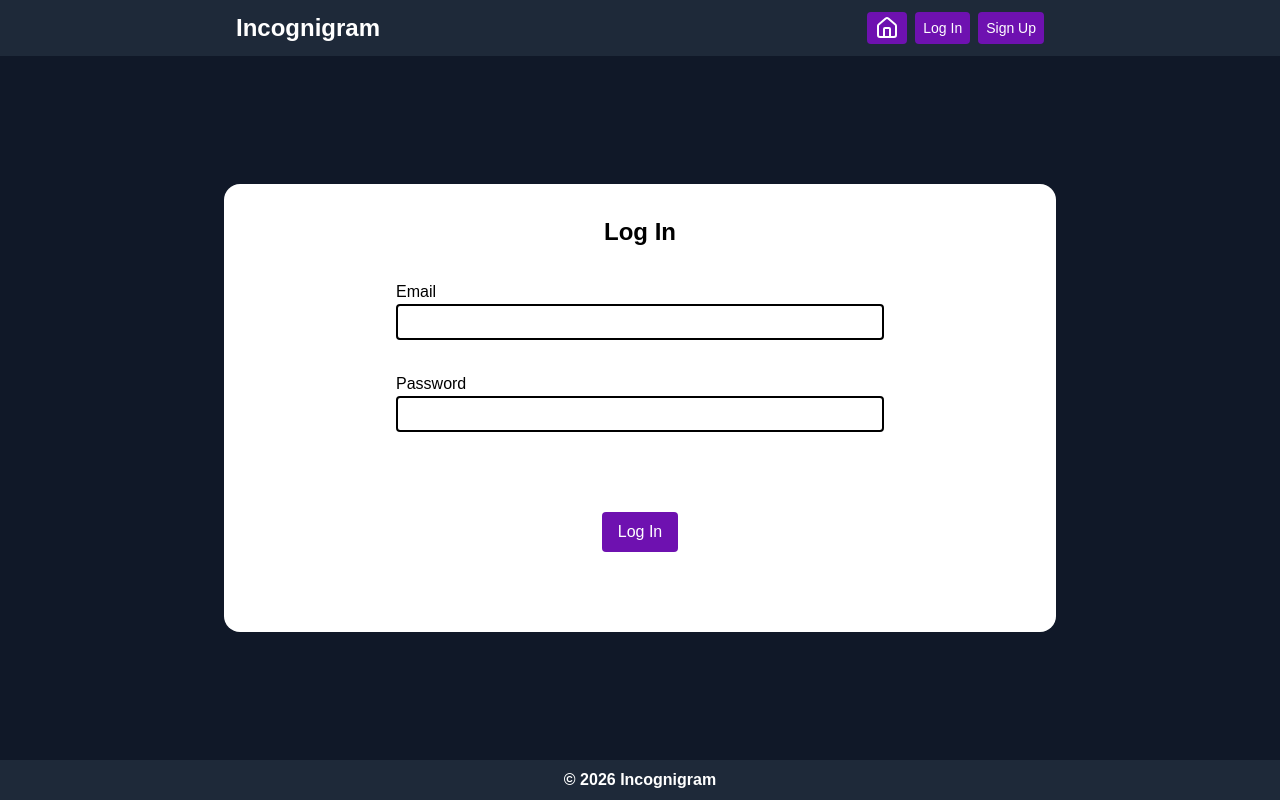
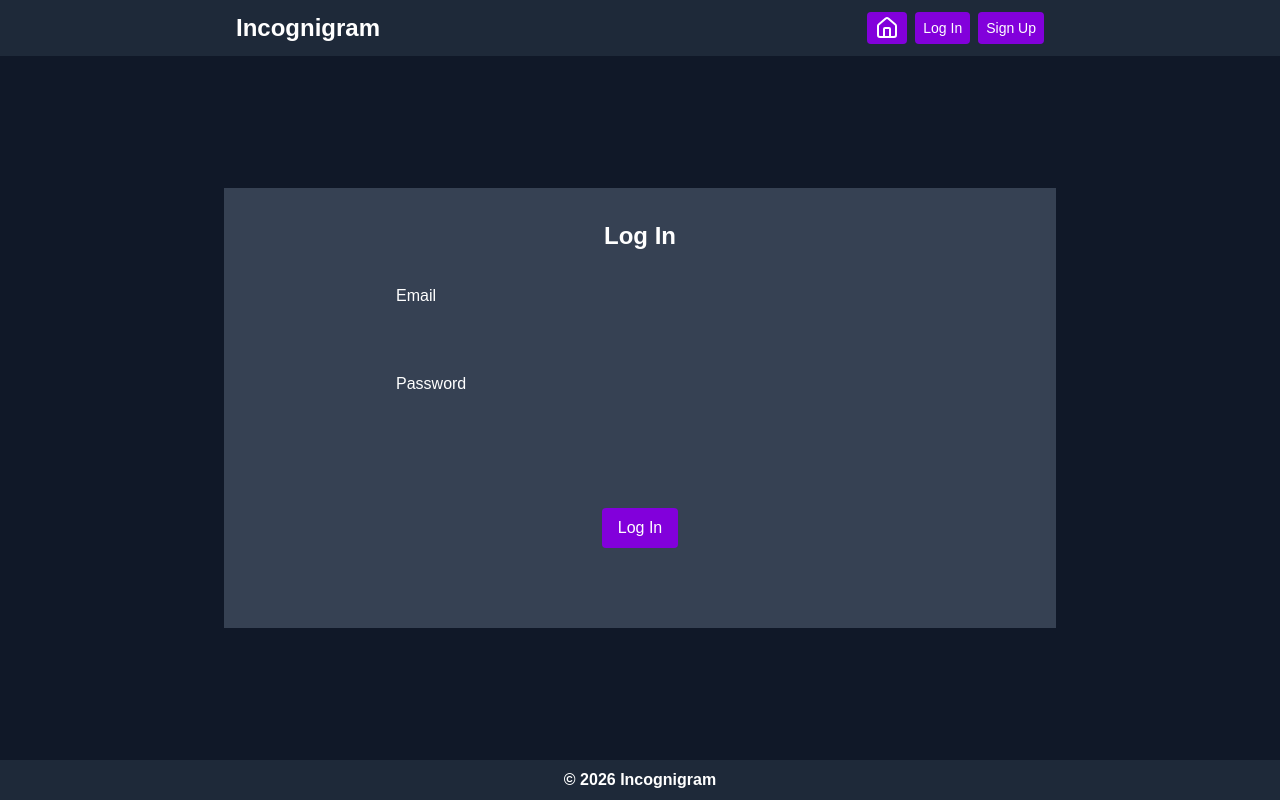
Before and after one commit to nathaniel-knerr/incognigram, a Next.js app: page /log-in in a window 1280 px wide. Built offline with nearby package versions, Linux system fonts and the light colour scheme; no server answers.

Commit message:
Made theme of site more dark with less contrast

```diff
--- a/app/layout.tsx
+++ b/app/layout.tsx
@@ -21,7 +21,7 @@ export const metadata: Metadata = {
 
 export default function RootLayout({ children }: LayoutProps<"/">) {
   return (
-    <html lang="en" className={`${geistSans.variable} ${geistMono.variable} min-h-screen antialiased scrollbar-thumb-purple-800 scrollbar-track-gray-800`}>
+    <html lang="en" className={`${geistSans.variable} ${geistMono.variable} min-h-screen antialiased scrollbar-thumb-purple-700 scrollbar-track-gray-800 scrollbar-thin`}>
       <body className="min-h-screen flex flex-col bg-gray-900">
         <Navbar />
         {children}
--- a/app/log-in/page.tsx
+++ b/app/log-in/page.tsx
@@ -26,19 +26,19 @@ export default function LogIn() {
     return(
         <>
             <main className="flex-1 flex flex-col items-center justify-center bg-gray-900">
-                <form onSubmit={handleSubmit} className="w-full md:w-[65%] flex flex-col items-center bg-white p-4 m-4 md:rounded-2xl">
-                    <h2 className="text-2xl text-black font-bold p-4">Log In</h2>
+                <form onSubmit={handleSubmit} className="w-full md:w-[65%] flex flex-col items-center bg-gray-700 p-4 m-4">
+                    <h2 className="text-2xl text-white font-bold p-4">Log In</h2>
                     <div className="w-full md:w-[65%] flex flex-col p-4">
-                        <label htmlFor="log-in-email" className="text-md">Email</label>
-                        <input id="log-in-email" type="email" value={email} onChange={(e) => setEmail(e.target.value)} className="w-full text-md p-1 border-2 border-black rounded-sm"/>
+                        <label htmlFor="log-in-email" className="text-md text-white">Email</label>
+                        <input id="log-in-email" type="email" value={email} onChange={(e) => setEmail(e.target.value)} className="w-full text-md p-1"/>
                     </div>
 
                     <div className="w-full md:w-[65%] flex flex-col p-4">
-                        <label htmlFor="log-in-password" className="text-md">Password</label>
-                        <input id="log-in-password" type="password" value={password} onChange={(p) => setPassword(p.target.value)} className="w-full text-md p-1 border-2 border-black rounded-sm"/>
+                        <label htmlFor="log-in-password" className="text-md text-white">Password</label>
+                        <input id="log-in-password" type="password" value={password} onChange={(p) => setPassword(p.target.value)} className="w-full text-md p-1"/>
                     </div>
 
-                    <button type="submit" className="flex flex-col items-center justify-center text-md text-white bg-purple-800 m-16 p-2 px-4 rounded-sm">Log In</button>
+                    <button type="submit" className="flex flex-col items-center justify-center text-md text-white bg-purple-700 m-16 p-2 px-4 rounded-sm">Log In</button>
                 </form>
             </main>
         </>
--- a/app/profile/page.tsx
+++ b/app/profile/page.tsx
@@ -87,9 +87,9 @@ export default function Profile() {
     <>
       <main onSubmit={handleSubmit} className="flex-1 flex flex-col items-center bg-gray-900">
         <section className="w-full flex flex-col items-center">
-            <form className="bg-white w-full md:w-[65%] p-4 m-4 flex flex-col items-center justify-center">
-                <h2 className="text-2xl text-black font-bold p-4">Create Post</h2>
-                <textarea onChange={(e) => updatePostArea(e.target)} className="w-full md:w-[65%] text-md h-10 p-2 border-2 border-gray-900 resize-none overflow-hidden" placeholder="What's on your mind?"/>
+            <form className="bg-gray-700 w-full md:w-[65%] p-4 m-4 flex flex-col items-center justify-center">
+                <h2 className="text-2xl text-white font-bold p-4">Create Post</h2>
+                <textarea onChange={(e) => updatePostArea(e.target)} className="w-full md:w-[65%] text-md h-10 p-2 border-none bg-white resize-none overflow-hidden" placeholder="What's on your mind?"/>
                 <button type="submit" className="flex flex-col items-center justify-center text-md text-white bg-purple-800 m-4 p-2 px-4 rounded-sm">Post</button>
             </form>
         </section>
--- a/app/sign-up/page.tsx
+++ b/app/sign-up/page.tsx
@@ -28,19 +28,19 @@ export default function SignUp() {
     return(
         <>
             <main className="flex-1 flex flex-col items-center justify-center bg-gray-900">
-                <form onSubmit={handleSubmit} className="w-full md:w-[65%] flex flex-col items-center bg-white p-4 m-4 md:rounded-2xl">
-                    <h2 className="text-2xl text-black font-bold p-4">Sign Up</h2>
+                <form onSubmit={handleSubmit} className="w-full md:w-[65%] flex flex-col items-center bg-gray-700 p-4 m-4">
+                    <h2 className="text-2xl text-white font-bold p-4">Sign Up</h2>
                     <div className="w-full md:w-[65%] flex flex-col p-4">
-                        <label htmlFor="sign-up-email" className="text-md">Email</label>
-                        <input id="sign-up-email" type="email" value={email} onChange={(e) => setEmail(e.target.value)} className="w-full text-md p-1 border-2 border-black"/>
+                        <label htmlFor="sign-up-email" className="text-md text-white">Email</label>
+                        <input id="sign-up-email" type="email" value={email} onChange={(e) => setEmail(e.target.value)} className="w-full text-md p-1 bg-white"/>
                     </div>
 
                     <div className="w-full md:w-[65%] flex flex-col p-4">
-                        <label htmlFor="sign-up-password" className="text-md">Password</label>
-                        <input id="sign-up-password" type="password" value={password} onChange={(p) => setPassword(p.target.value)} className="w-full text-md p-1 border-2 border-black"/>
+                        <label htmlFor="sign-up-password" className="text-md text-white">Password</label>
+                        <input id="sign-up-password" type="password" value={password} onChange={(p) => setPassword(p.target.value)} className="w-full text-md p-1 bg-white"/>
                     </div>
 
-                    <button type="submit" className="flex flex-col items-center justify-center text-md text-white bg-purple-800 m-16 p-2 px-4 rounded-sm">Sign Up</button>
+                    <button type="submit" className="flex flex-col items-center justify-center text-md text-white bg-purple-700 m-16 p-2 px-4 rounded-sm">Sign Up</button>
                 </form>
             </main>
         </>
--- a/components/Navbar.tsx
+++ b/components/Navbar.tsx
@@ -65,20 +65,20 @@ export default function Navbar() {
                             <></>
                             :
                             <>
-                                <Link href="/" className="flex flex-col items-center justify-center text-sm text-white bg-purple-800 p-1 px-2 rounded-sm m-1">
+                                <Link href="/" className="flex flex-col items-center justify-center text-sm text-white bg-purple-700 p-1 px-2 rounded-sm m-1">
                                     <HomeIcon></HomeIcon>
                                 </Link>
                                 {user ?
                                     <>
-                                        <Link href="/profile" className="flex flex-col items-center justify-center text-sm text-white bg-purple-800 p-1 px-2 rounded-sm m-1">
+                                        <Link href="/profile" className="flex flex-col items-center justify-center text-sm text-white bg-purple-700 p-1 px-2 rounded-sm m-1">
                                          <MessageCirclePlus></MessageCirclePlus>
                                         </Link>
-                                        <button onClick={logOut} className="flex flex-col items-center justify-center text-sm text-white bg-purple-800 p-1 px-2 rounded-sm m-1">Log Out</button>
+                                        <button onClick={logOut} className="flex flex-col items-center justify-center text-sm text-white bg-purple-700 p-1 px-2 rounded-sm m-1">Log Out</button>
                                     </>
                                     :
                                     <>
-                                        <Link href="/log-in" className="flex flex-col items-center justify-center text-sm text-white bg-purple-800 p-1 px-2 rounded-sm m-1">Log In</Link>
-                                        <Link href="/sign-up" className="flex flex-col items-center justify-center text-sm text-white bg-purple-800 p-1 px-2 rounded-sm m-1">Sign Up</Link>
+                                        <Link href="/log-in" className="flex flex-col items-center justify-center text-sm text-white bg-purple-700 p-1 px-2 rounded-sm m-1">Log In</Link>
+                                        <Link href="/sign-up" className="flex flex-col items-center justify-center text-sm text-white bg-purple-700 p-1 px-2 rounded-sm m-1">Sign Up</Link>
                                     </>
                                 }
                             </>
```
Also changed, not shown: components/PostCard.tsx (+10 -10 lines).
